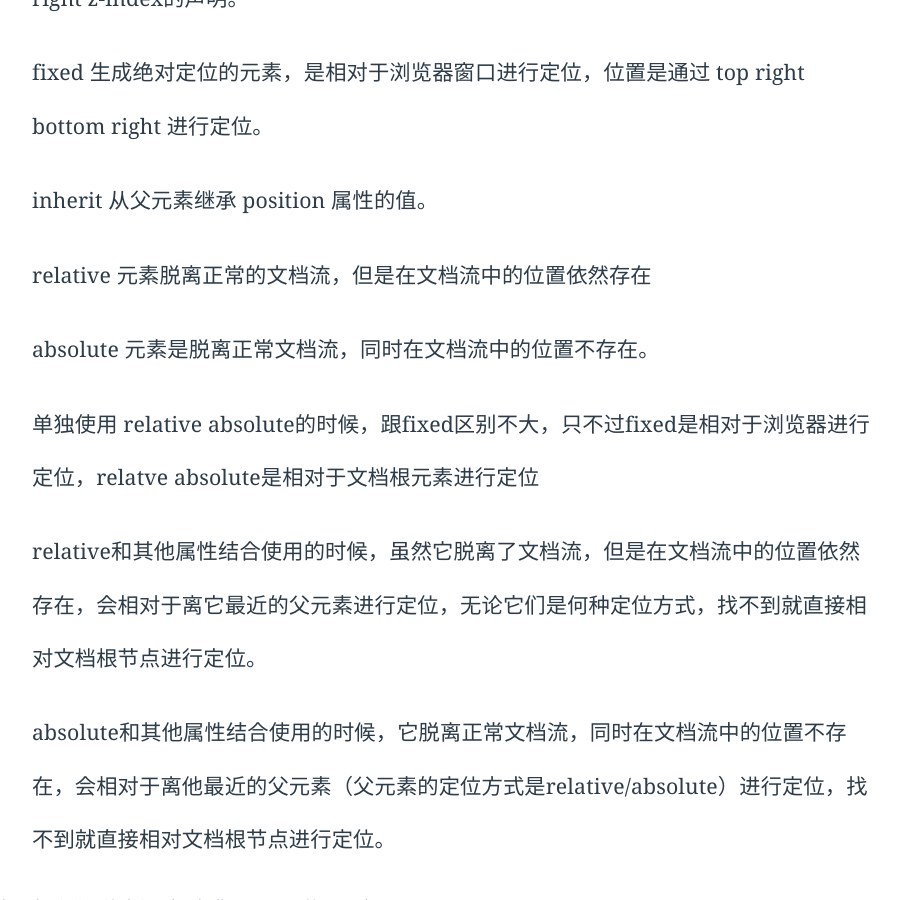
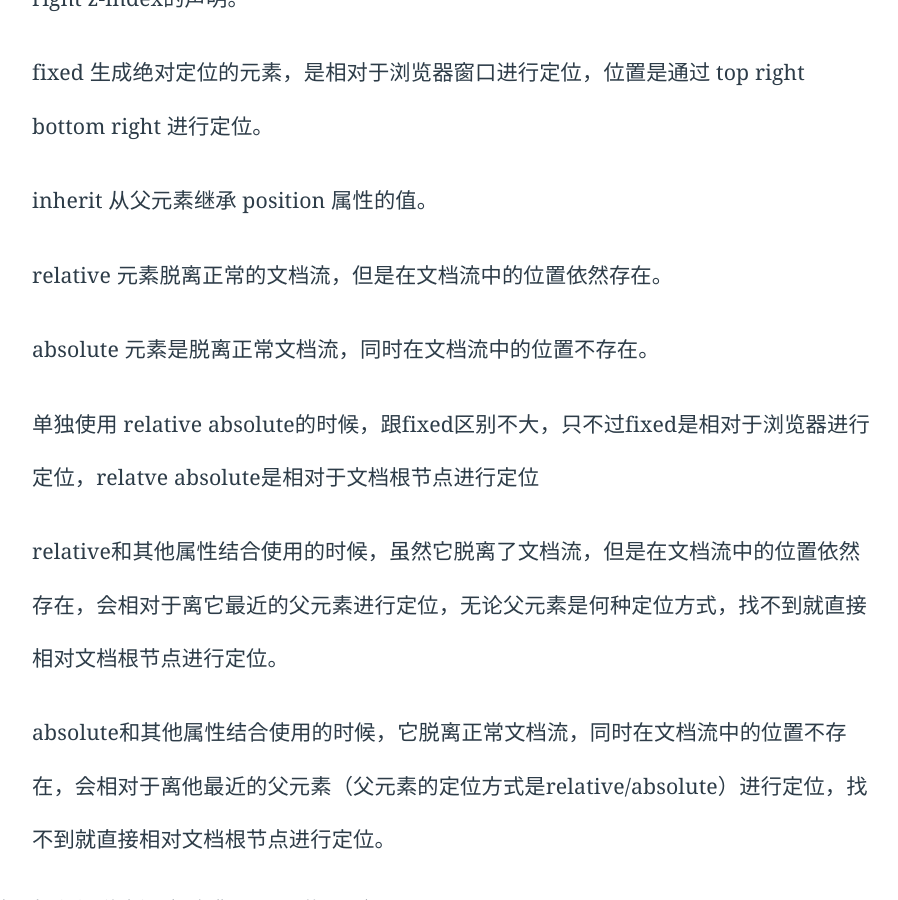
Before and after one commit to LiMeii/LiMeii.github.io, a Jekyll site: the page built from _posts/2019-01-30-css-position.md, in a window 1280 px wide and 900 px high, scrolled down 512 px. Shown: the whole window, without its empty margins (217-1115 px from the left). Built offline with Jekyll 4.4.1, drawn with Linux system fonts in a browser that asks for light colours.

Commit message:
update css position post

```diff
--- a/_posts/2019-01-30-css-position.md
+++ b/_posts/2019-01-30-css-position.md
@@ -27,16 +27,16 @@ layout: post
 3. inherit 从父元素继承 position 属性的值。
 
 
-4. relative 元素脱离正常的文档流，但是在文档流中的位置依然存在
+4. relative 元素脱离正常的文档流，但是在文档流中的位置依然存在。
 
 
 5. absolute 元素是脱离正常文档流，同时在文档流中的位置不存在。
 
 
-6. 单独使用 relative absolute的时候，跟fixed区别不大，只不过fixed是相对于浏览器进行定位，relatve absolute是相对于文档根元素进行定位
+6. 单独使用 relative absolute的时候，跟fixed区别不大，只不过fixed是相对于浏览器进行定位，relatve absolute是相对于文档根节点进行定位
 
 
-7. relative和其他属性结合使用的时候，虽然它脱离了文档流，但是在文档流中的位置依然存在，会相对于离它最近的父元素进行定位，无论它们是何种定位方式，找不到就直接相对文档根节点进行定位。
+7. relative和其他属性结合使用的时候，虽然它脱离了文档流，但是在文档流中的位置依然存在，会相对于离它最近的父元素进行定位，无论父元素是何种定位方式，找不到就直接相对文档根节点进行定位。
 
 
 8. absolute和其他属性结合使用的时候，它脱离正常文档流，同时在文档流中的位置不存在，会相对于离他最近的父元素（父元素的定位方式是relative/absolute）进行定位，找不到就直接相对文档根节点进行定位。
```
